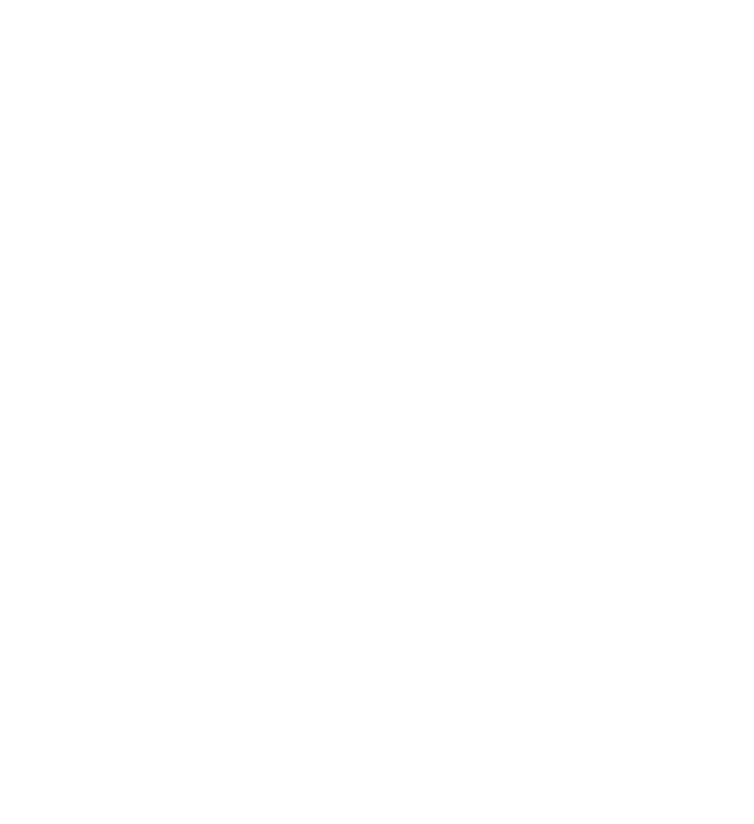
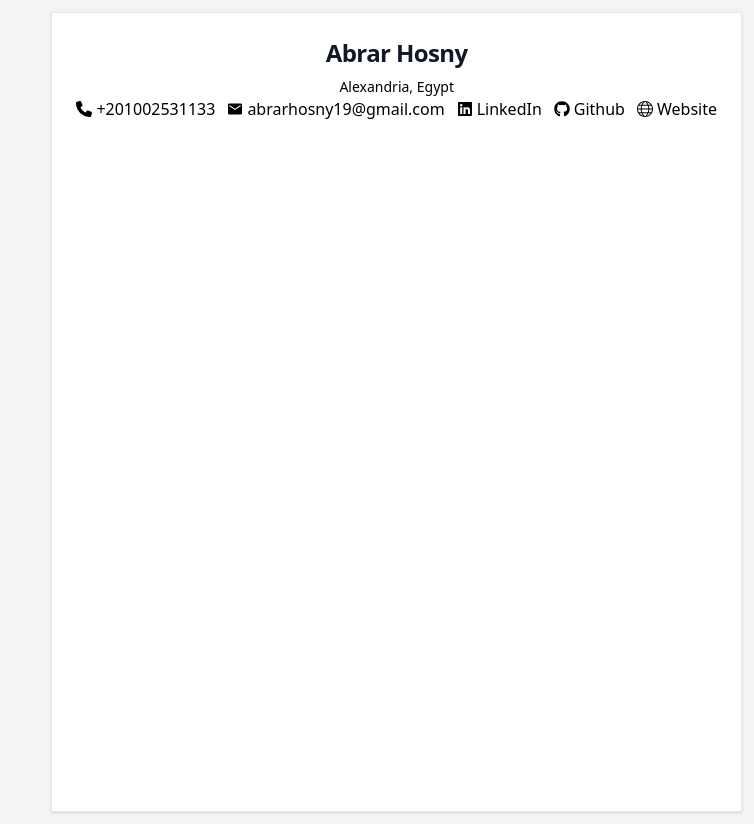
Before and after one commit to Abrar-Hosny/CV-Builder, a React (Vite) app: page / in a window 1280 px wide. Shown: the whole page, without its empty margins (526-1280 px from the left). Before the commit the page ends 800 px from the top, so only its background shows below. Built offline with nearby package versions, Linux system fonts and the light colour scheme.

Commit message:
add Paper component and integrate react-icons for contact information display

```diff
--- a/package.json
+++ b/package.json
@@ -12,7 +12,8 @@
   "dependencies": {
     "flowbite": "^2.5.2",
     "react": "^18.3.1",
-    "react-dom": "^18.3.1"
+    "react-dom": "^18.3.1",
+    "react-icons": "^5.4.0"
   },
   "devDependencies": {
     "@eslint/js": "^9.17.0",
--- a/src/App.jsx
+++ b/src/App.jsx
@@ -1,9 +1,10 @@
 import React from 'react'
+import Paper from './components/Paper'
 
 export default function App() {
   return (
-    <div>
-
+    <div className='bg-gray-100 dark:bg-gray-800 min-h-screen p-3'>
+<Paper/>
 
     </div>
   )
--- /dev/null
+++ b/src/components/Paper.jsx
@@ -0,0 +1,47 @@
+import React from "react";
+import {} from "react-icons";
+import { FaPhone } from "react-icons/fa6";
+import { IoMdMail } from "react-icons/io";
+import { FaLinkedin } from "react-icons/fa";
+import { FaGithub } from "react-icons/fa";
+import { TfiWorld } from "react-icons/tfi";
+
+export default function Paper() {
+  return (
+    <>
+      <div className="flex justify-end ">
+        <a
+          href="#"
+          class="block  min-w-sm p-6 bg-white border  border-gray-200  shadow  min-h-screen dark:bg-gray-800 dark:border-gray-700 dark:hover:bg-gray-700"
+        >
+          <h1 class="mb-2 text-2xl font-bold tracking-tight text-gray-900 dark:text-white text-center">
+            Abrar Hosny{" "}
+          </h1>
+          <p className="text-sm text-center ">Alexandria, Egypt</p>
+          <div className="flex ">
+            <div className="flex  items-center">
+              <FaPhone className="mr-1" />
+              <p className="mr-3">+201002531133</p>
+            </div>
+            <div className="flex  items-center ">
+              <IoMdMail className="mr-1" />
+              <p className="mr-3">abrarhosny19@gmail.com</p>
+            </div>
+            <div className="flex  items-center ">
+              <FaLinkedin className="mr-1" />
+              <p className="mr-3">LinkedIn</p>
+            </div>
+            <div className="flex  items-center ">
+              <FaGithub className="mr-1" />
+              <p className="mr-3">Github</p>
+            </div>
+            <div className="flex  items-center ">
+              <TfiWorld className="mr-1" />
+              <p>Website</p>
+            </div>
+          </div>
+        </a>
+      </div>
+    </>
+  );
+}
```
Also changed, not shown: 1 other file (tests, documents, lock files or other folders).
